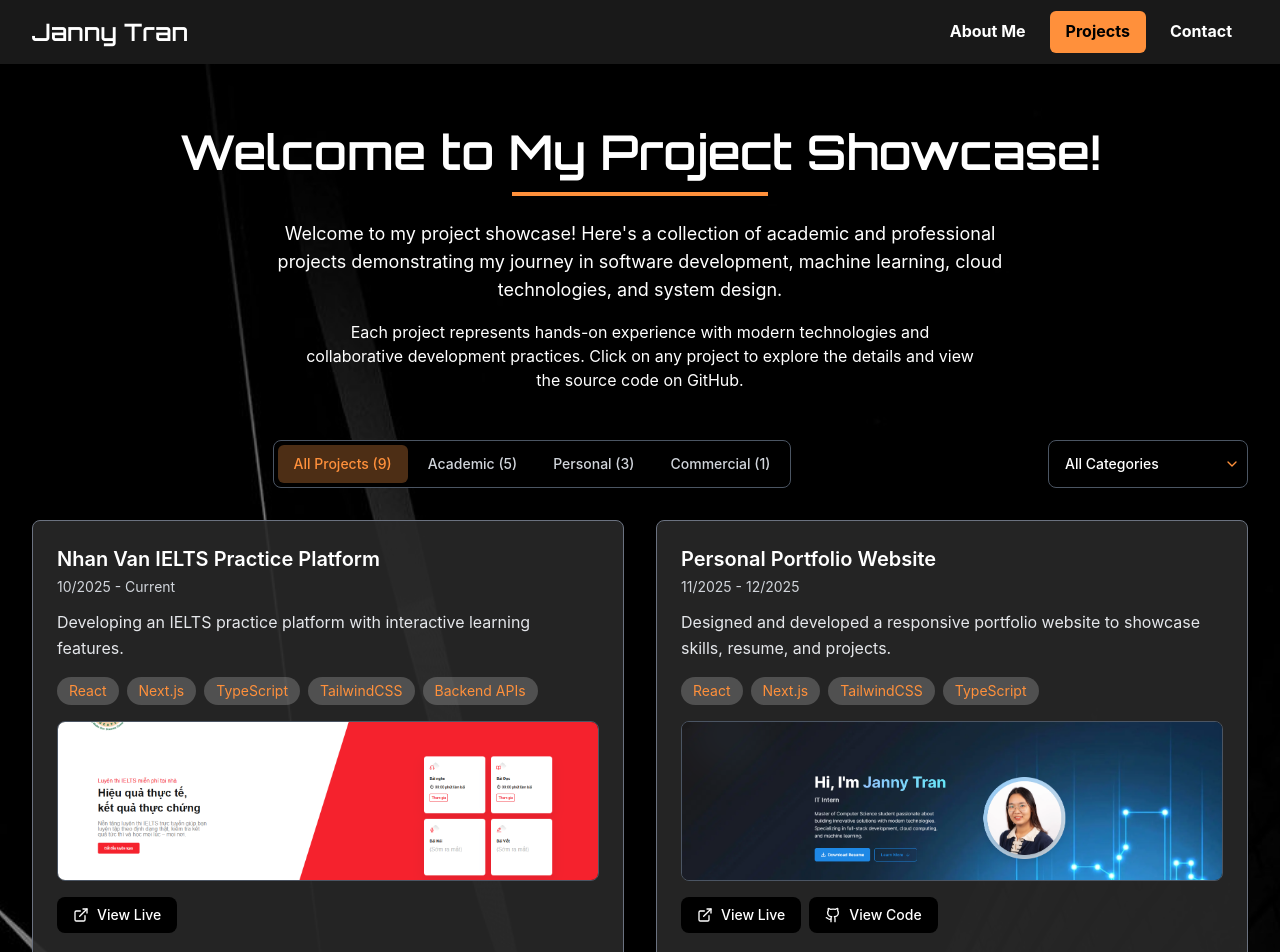
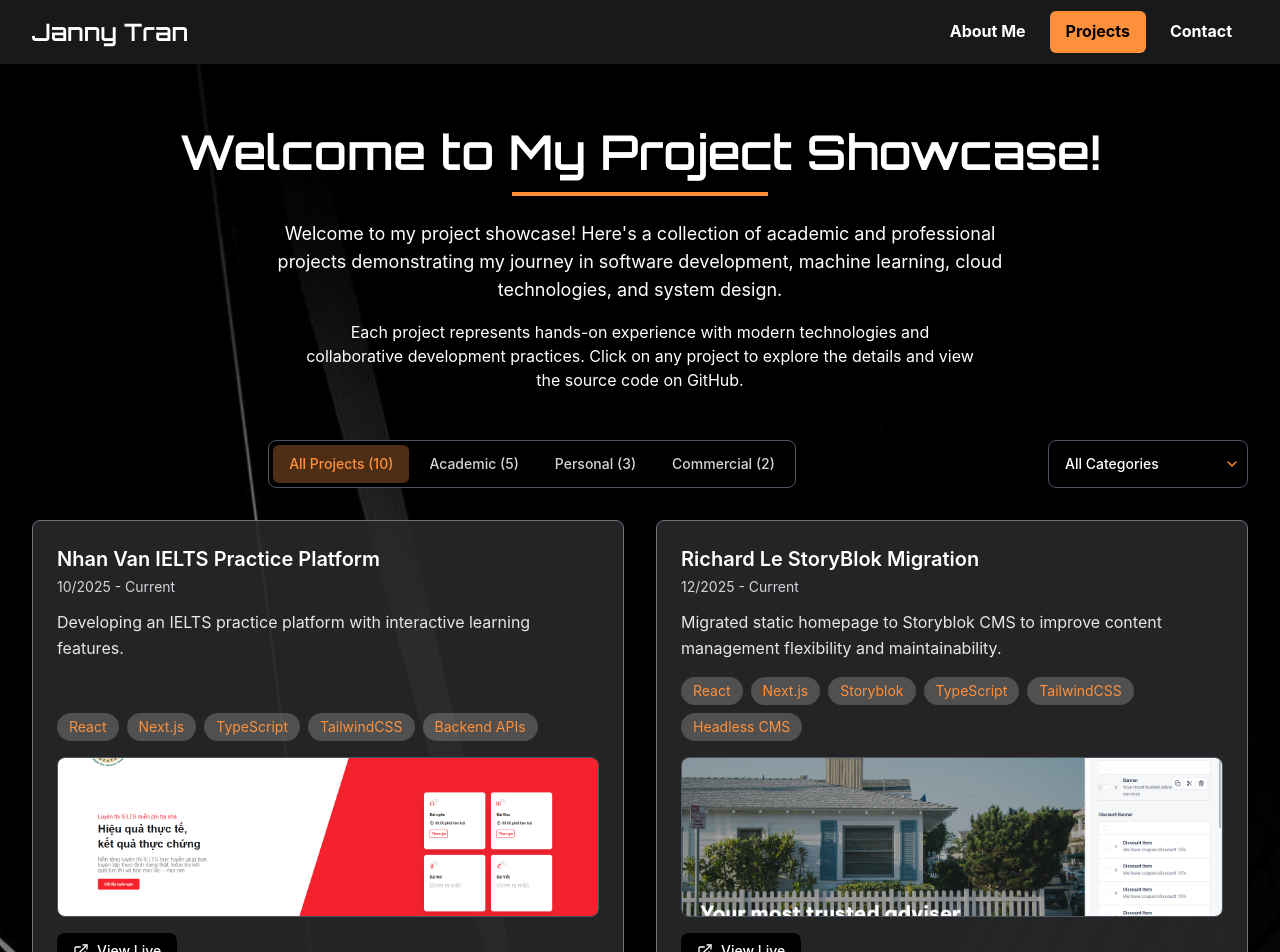
Before and after one commit to id-nynt/250020_Profile-Web, a Next.js app in the folder frontend/: page /projects in a window 1280 px wide. Shown: the top 952 px of the page. Built offline with nearby package versions, Linux system fonts and the light colour scheme.

Commit message:
260225_Update resume, project

```diff
--- a/frontend/src/app/contact/page.tsx
+++ b/frontend/src/app/contact/page.tsx
@@ -85,11 +85,11 @@ export default function ContactPage() {
               <ul className="space-y-3 text-primary-700">
                 <li className="flex items-start space-x-3">
                   <CheckCircle className="w-5 h-5 text-accent-600 mt-0.5 flex-shrink-0" />
-                  <span>Software Development Internships</span>
+                  <span>Software Engineering Roles</span>
                 </li>
                 <li className="flex items-start space-x-3">
                   <CheckCircle className="w-5 h-5 text-accent-600 mt-0.5 flex-shrink-0" />
-                  <span>Entry-level Full-stack Developer positions</span>
+                  <span>Full-stack Developer positions</span>
                 </li>
                 <li className="flex items-start space-x-3">
                   <CheckCircle className="w-5 h-5 text-accent-600 mt-0.5 flex-shrink-0" />
--- a/frontend/src/data/mockProjects.ts
+++ b/frontend/src/data/mockProjects.ts
@@ -24,6 +24,33 @@ export const mockProjects: Project[] = [
     ],
     period: '10/2025 - Current',
     imageUrl: '/images/projects/ielts-platform.png',
+    featured: false,
+    status: 'in-progress'
+  },
+  {
+    id: 'richard-le-storyblok',
+    title: 'Richard Le StoryBlok Migration',
+    shortDescription: 'Migrated static homepage to Storyblok CMS to improve content management flexibility and maintainability.',
+    fullDescription: 'Joined a professional development team to migrate Richard Le\'s portfolio website from a static HTML/CSS structure to a modern headless CMS architecture using Storyblok. After receiving project requirements from the product owner, thoroughly learned the existing codebase and legacy implementation, then led the frontend refactoring while maintaining performance and visual consistency. Enabled non-technical stakeholders to manage and update content independently through a robust CMS integration.',
+    problem: 'Legacy static homepage lacked content management flexibility, requiring developer involvement for any content updates. Team needed a scalable solution that decouples content management from frontend code while preserving performance and design consistency.',
+    approach: 'Collaborated with the team, received tasks and CMS architecture specifications from the product owner. Invested time learning the existing codebase and frontend structure to understand dependencies and legacy patterns. Implemented Storyblok headless CMS integration with React/Next.js, refactored component structure to be CMS-driven, and created content schemas for dynamic data retrieval. Applied modern content management best practices and shared knowledge with team members throughout the migration process.',
+    outcome: 'Successfully delivered a fully functional CMS-driven portfolio enabling content editors to manage pages, projects, and updates without technical knowledge. Improved team productivity through reduced maintenance overhead and established scalable architecture for future content expansion. Demonstrated strong learning capability and collaborative development practices.',
+    category: 'commercial',
+    projectCategory: 'software',
+    technologies: ['React', 'Next.js', 'Storyblok', 'TypeScript', 'TailwindCSS', 'Headless CMS'],
+    projectUrl: 'https://www.richardle.com.au/',
+    team: 'Software development team',
+    role: 'Full-stack Developer',
+    responsibilities: [
+      'Successfully learned existing codebase and legacy implementation patterns',
+      'Implemented Storyblok headless CMS integration with React/Next.js architecture',
+      'Refactored components to consume CMS-driven content dynamically',
+      'Designed and implemented content schemas for optimal data structure',
+      'Maintained performance optimization and SEO during migration process',
+      'Collaborated with team members and received guidance from product owner'
+    ],
+    period: '12/2025 - Current',
+    imageUrl: '/images/projects/richard-le-storyblok.png',
     featured: false,
     status: 'in-progress'
   },
```
Also changed, not shown: frontend/public/images/projects/richard-le-storyblok.png (added), 1 other file (tests, documents, lock files or other folders).
